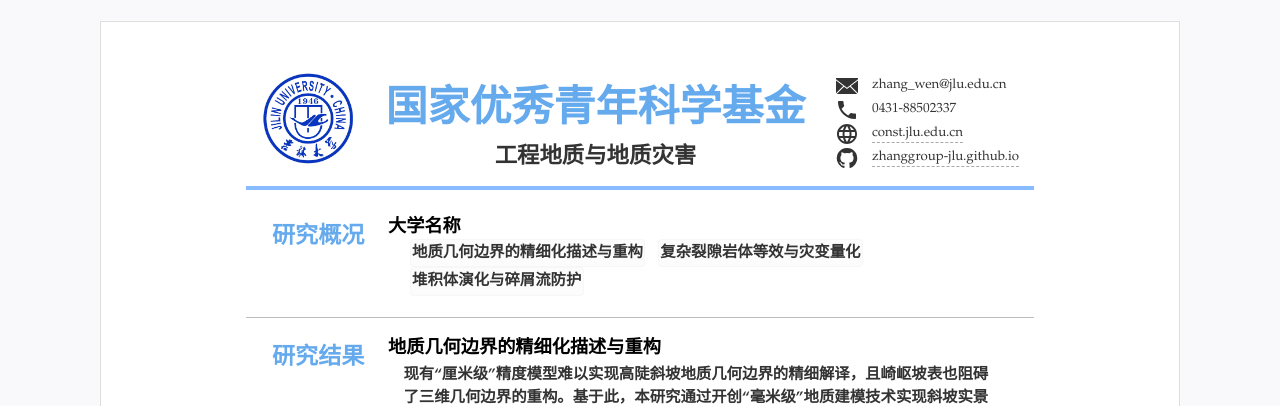
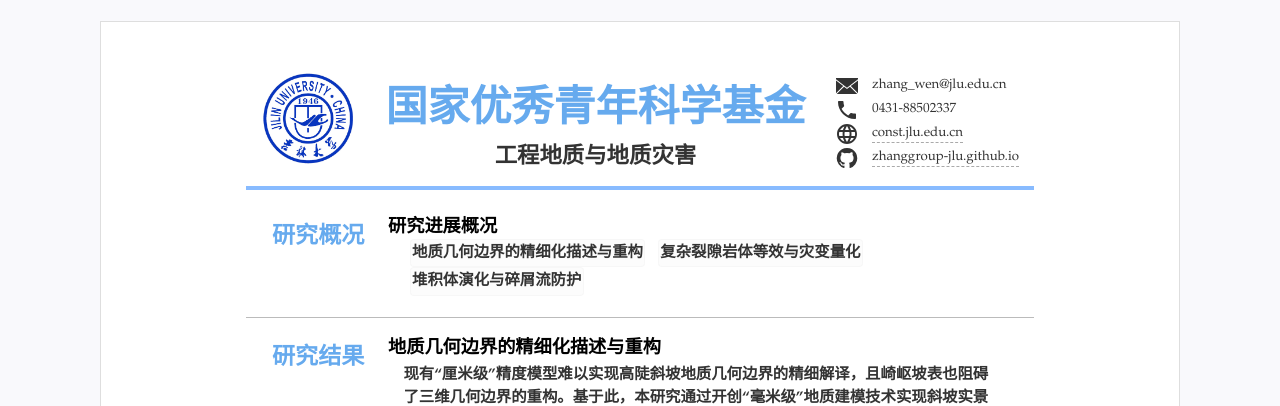
Before and after one commit to ZhangGroup-JLU/ScientificResearchProject1, a Jekyll site: the page built from index.html, in a window 1280 px wide. Shown: the top 406 px of the page. Built offline with Jekyll 4.4.1, drawn with Linux system fonts in a browser that asks for light colours.

Commit message:
Update resume.yml

```diff
--- a/_data/resume.yml
+++ b/_data/resume.yml
@@ -30,7 +30,7 @@ main: #简历主要内容，
 - type: Research Overview #类别为ID
   name: 研究概况 #显示名称，空则使用type
   content: #内容基本格式 标题-副标题-日期-详细内容 (都允许空)
-  - title: 大学名称
+  - title: 研究进展概况
     #duration: " "
     #sub:
     #detail: 本研究选取金沙江流域旭龙水电站库区
```
